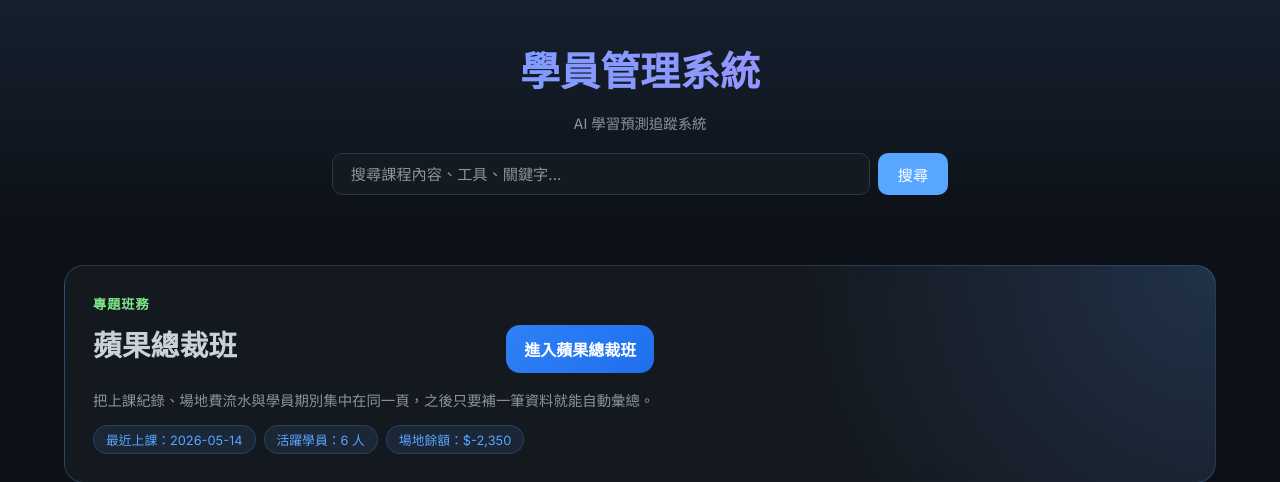
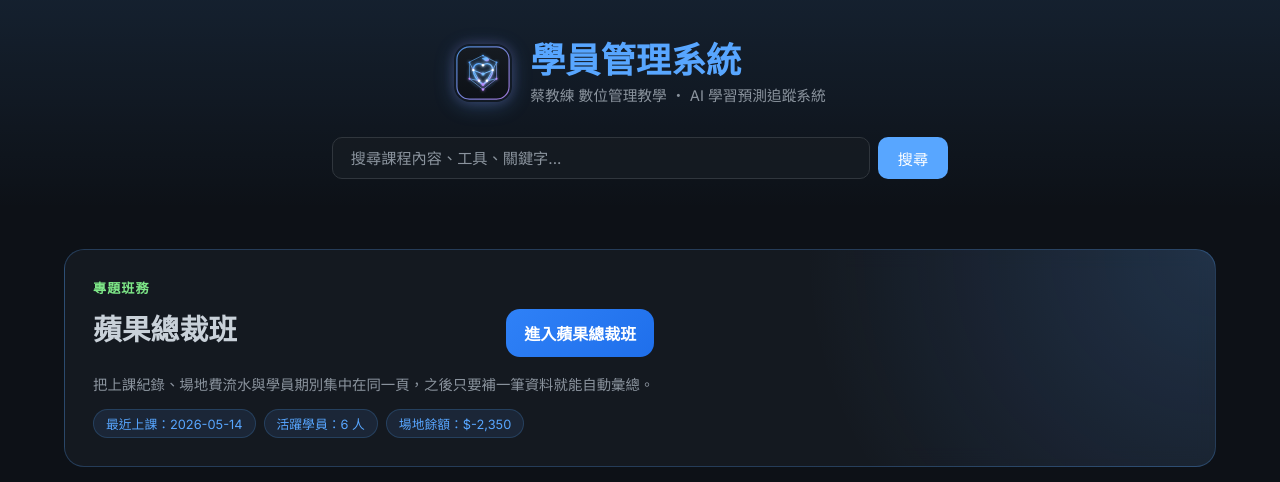
Before and after one commit to bangdoll/StudentCRM, a FastAPI app: page / in a window 1280 px wide. Shown: the top 482 px of the page. Run offline with FastAPI, Linux system fonts and the light colour scheme; some libraries are stand-ins or nearby versions.

Commit message:
feat: add brand vector SVG logo and favicon to StudentCRM with dark glassmorphism styling

```diff
--- a/static/style.css
+++ b/static/style.css
@@ -27,14 +27,63 @@ header {
     background: linear-gradient(180deg, rgba(88, 166, 255, 0.1) 0%, transparent 100%);
 }
 
-h1 {
-    font-weight: 700;
-    font-size: 2.5rem;
-    margin: 0 0 6px;
-    background: linear-gradient(90deg, #58a6ff, #bc8cff);
-    -webkit-background-clip: text;
-    background-clip: text;
-    -webkit-text-fill-color: transparent;
+/* ── Brand Logo & Header ──────────────────────────────────── */
+.brand-badge {
+    display: inline-flex;
+    align-items: center;
+    justify-content: center;
+    gap: 18px;
+    margin-bottom: 12px;
+    text-decoration: none;
+    transition: transform 0.25s ease;
+}
+
+.brand-badge:hover {
+    transform: translateY(-2px);
+}
+
+.brand-logo {
+    width: 58px;
+    height: 58px;
+    border-radius: 16px;
+    box-shadow: 0 4px 20px rgba(88, 166, 255, 0.25), 0 0 12px rgba(188, 140, 255, 0.2);
+    transition: transform 0.3s cubic-bezier(0.34, 1.56, 0.64, 1), box-shadow 0.3s ease;
+    flex-shrink: 0;
+}
+
+.brand-badge:hover .brand-logo {
+    transform: scale(1.08) rotate(3deg);
+    box-shadow: 0 6px 28px rgba(88, 166, 255, 0.4), 0 0 18px rgba(188, 140, 255, 0.35);
+}
+
+.brand-text {
+    text-align: left;
+}
+
+.brand-text h1 {
+    margin: 0;
+    line-height: 1.15;
+    font-size: 2.2rem;
+}
+
+.brand-text .meta-info {
+    margin: 4px 0 0;
+    font-size: 0.92rem;
+    color: var(--text-secondary);
+}
+
+@media (max-width: 600px) {
+    .brand-badge {
+        flex-direction: column;
+        gap: 12px;
+    }
+    .brand-text {
+        text-align: center;
+    }
+    .brand-logo {
+        width: 50px;
+        height: 50px;
+    }
 }
 
 .container {
--- a/templates/digital_management.html
+++ b/templates/digital_management.html
@@ -4,8 +4,9 @@
     <meta charset="UTF-8">
     <meta name="viewport" content="width=device-width, initial-scale=1.0">
     <title>數位管理教學 | StudentCRM</title>
+    <link rel="icon" type="image/svg+xml" href="{{ url_for('static', path='/favicon.svg') }}">
     <link rel="stylesheet" href="{{ url_for('static', path='/style.css') }}">
-    <link href="https://fonts.googleapis.com/css2?family=Inter:wght@400;700;900&family=Noto+Sans+TC:wght@400;500;700;900&display=swap" rel="stylesheet">
+    <link href="https://fonts.googleapis.com/css2?family=Inter:wght@400;700;900&family=Noto+Sans+TC:wght@400;500;700&display=swap" rel="stylesheet">
 </head>
 <body class="dashboard-body">
     <header class="dashboard-header">
--- a/templates/index.html
+++ b/templates/index.html
@@ -3,14 +3,20 @@
 <head>
     <meta charset="UTF-8">
     <meta name="viewport" content="width=device-width, initial-scale=1.0">
-    <title>Student CRM</title>
+    <title>StudentCRM ｜ 蔡教練 數位管理教學系統</title>
+    <link rel="icon" type="image/svg+xml" href="{{ url_for('static', path='/favicon.svg') }}">
     <link rel="stylesheet" href="{{ url_for('static', path='/style.css') }}">
     <link href="https://fonts.googleapis.com/css2?family=Inter:wght@400;700&family=Noto+Sans+TC:wght@400;700&display=swap" rel="stylesheet">
 </head>
 <body>
     <header>
-        <h1>學員管理系統</h1>
-        <p class="meta-info">AI 學習預測追蹤系統</p>
+        <a href="/" class="brand-badge">
+            <img src="{{ url_for('static', path='/logo.svg') }}" alt="StudentCRM Logo" class="brand-logo">
+            <div class="brand-text">
+                <h1>學員管理系統</h1>
+                <p class="meta-info">蔡教練 數位管理教學 ‧ AI 學習預測追蹤系統</p>
+            </div>
+        </a>
         <form action="/search" method="get" class="search-form">
             <input type="text" name="q" placeholder="搜尋課程內容、工具、關鍵字..." class="search-input" autocomplete="off">
             <button type="submit" class="search-btn">搜尋</button>
--- a/templates/note.html
+++ b/templates/note.html
@@ -4,6 +4,7 @@
     <meta charset="UTF-8">
     <meta name="viewport" content="width=device-width, initial-scale=1.0">
     <title>教學筆記 | {{ note_title or filename }}</title>
+    <link rel="icon" type="image/svg+xml" href="{{ url_for('static', path='/favicon.svg') }}">
     <link rel="stylesheet" href="{{ url_for('static', path='/style.css') }}">
     <link href="https://fonts.googleapis.com/css2?family=Inter:wght@400;500;700&family=Noto+Sans+TC:wght@400;500;700&display=swap" rel="stylesheet">
     <style>
--- a/templates/program_apple_ceo.html
+++ b/templates/program_apple_ceo.html
@@ -4,6 +4,7 @@
     <meta charset="UTF-8">
     <meta name="viewport" content="width=device-width, initial-scale=1.0">
     <title>{{ program.name }}｜班務中心</title>
+    <link rel="icon" type="image/svg+xml" href="{{ url_for('static', path='/favicon.svg') }}">
     <link rel="stylesheet" href="{{ url_for('static', path='/style.css') }}">
     <link href="https://fonts.googleapis.com/css2?family=Inter:wght@400;700;900&family=Noto+Sans+TC:wght@400;500;700;900&display=swap" rel="stylesheet">
 </head>
--- a/templates/student.html
+++ b/templates/student.html
@@ -4,6 +4,7 @@
     <meta charset="UTF-8">
     <meta name="viewport" content="width=device-width, initial-scale=1.0">
     <title>{{ student.name }} | 學員個人檔案</title>
+    <link rel="icon" type="image/svg+xml" href="{{ url_for('static', path='/favicon.svg') }}">
     <link rel="stylesheet" href="{{ url_for('static', path='/style.css') }}">
     <link href="https://fonts.googleapis.com/css2?family=Inter:wght@400;700&family=Noto+Sans+TC:wght@400;700&display=swap" rel="stylesheet">
 </head>
```
Also changed, not shown: static/favicon.svg (added), static/logo.svg (added).
